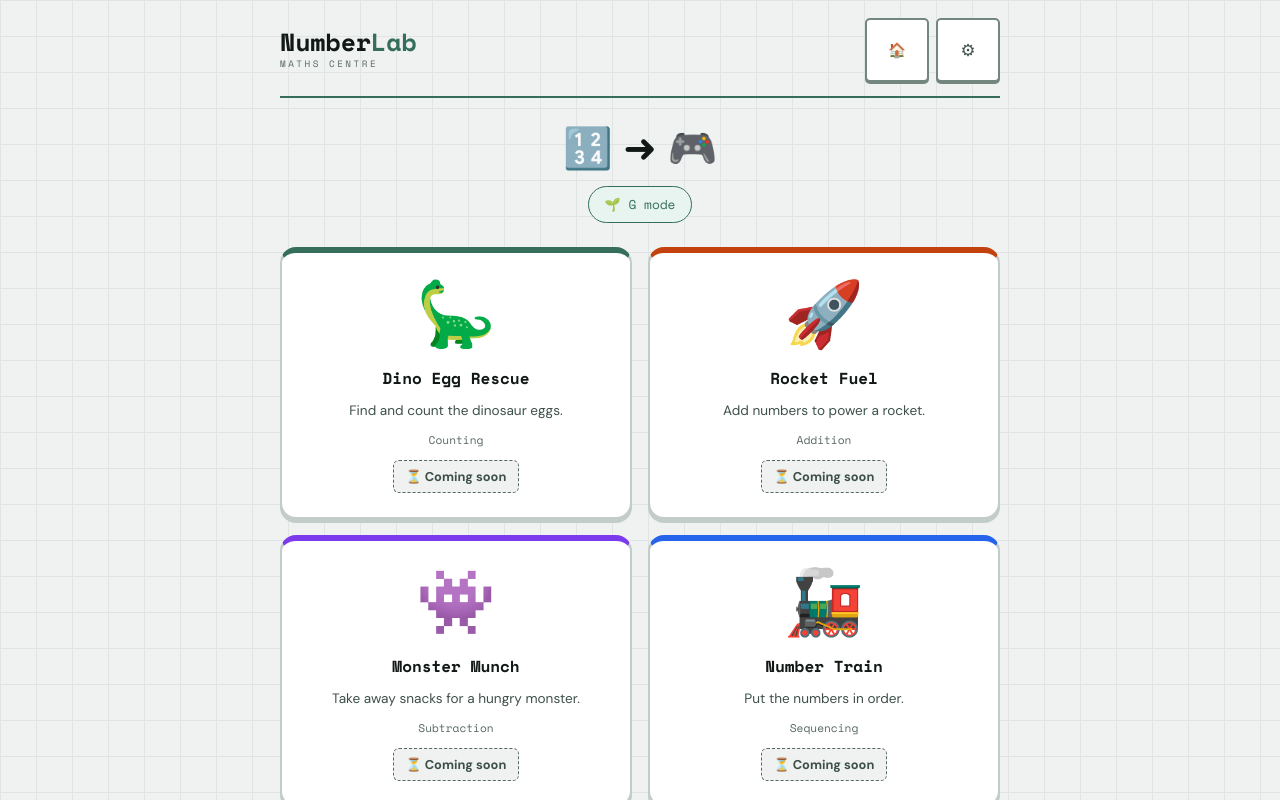
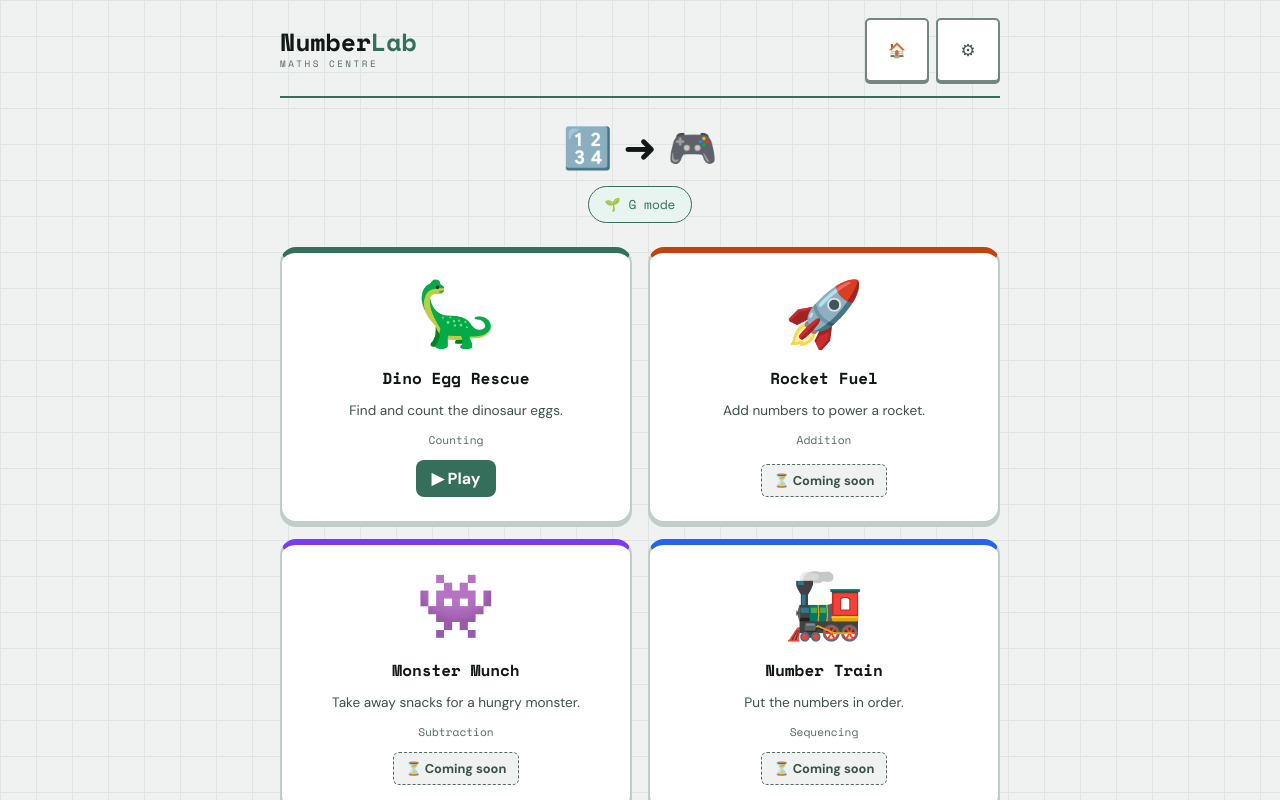
Before and after one commit to pibrahi/letter-lab, a website with bundled scripts: page public/numbers/index.html in a window 1280 px wide. Built offline with nearby package versions, Linux system fonts and the light colour scheme.

Commit message:
NumberLab: enable the Dino Egg Rescue card; sitemap, docs and site tests

```diff
--- a/public/numbers/index.html
+++ b/public/numbers/index.html
@@ -70,11 +70,11 @@
     <p class="visual-tagline"><span aria-hidden="true">🔢 ➜ 🎮</span><span class="visually-hidden">Choose a game</span></p>
     <p class="difficulty-pill" id="difficultyPill"></p>
     <div class="game-grid">
-      <div class="game-card is-soon card-0" aria-disabled="true">
+      <a class="game-card card-0" href="games/dino-egg-rescue/">
         <span class="card-icon" aria-hidden="true">🦕</span>
         <h2>Dino Egg Rescue</h2><p>Find and count the dinosaur eggs.</p>
-        <span class="skill-tag">Counting</span><span class="soon-badge">⏳ Coming soon</span>
-      </div>
+        <span class="skill-tag">Counting</span><span class="play-badge">▶ Play</span>
+      </a>
       <div class="game-card is-soon card-1" aria-disabled="true">
         <span class="card-icon" aria-hidden="true">🚀</span>
         <h2>Rocket Fuel</h2><p>Add numbers to power a rocket.</p>
--- a/public/numbers/numbers.css
+++ b/public/numbers/numbers.css
@@ -42,3 +42,8 @@ footer a { display: inline-flex; align-items: center; min-height: 64px; padding:
 @media (prefers-reduced-motion: reduce) {
   *, *::before, *::after { animation: none !important; transition: none !important; }
 }
+
+a.game-card { text-decoration: none; cursor: pointer; transition: transform 0.15s; }
+a.game-card:hover, a.game-card:focus-visible { border-color: var(--viridian-text); transform: translateY(-3px); outline: 3px solid var(--viridian-text); outline-offset: 3px; }
+a.game-card:active { transform: translateY(2px); }
+.play-badge { padding: 8px 16px; border-radius: 8px; background: var(--viridian); color: var(--button-text); font-weight: 700; }
--- a/public/sitemap.xml
+++ b/public/sitemap.xml
@@ -7,5 +7,6 @@
   <url><loc>https://letterlab.cc/puzzle-words/</loc><priority>0.8</priority><changefreq>weekly</changefreq></url>
   <url><loc>https://letterlab.cc/memory-match/</loc><priority>0.8</priority><changefreq>weekly</changefreq></url>
   <url><loc>https://letterlab.cc/numbers/</loc><priority>0.8</priority><changefreq>weekly</changefreq></url>
+  <url><loc>https://letterlab.cc/numbers/games/dino-egg-rescue/</loc><priority>0.8</priority><changefreq>weekly</changefreq></url>
   <url><loc>https://letterlab.cc/privacy/</loc><priority>0.3</priority><changefreq>yearly</changefreq></url>
 </urlset>
--- a/test/numbers-site.test.js
+++ b/test/numbers-site.test.js
@@ -4,13 +4,13 @@ const fs = require('node:fs');
 const path = require('node:path');
 const root = path.resolve(__dirname, '../public');
 const read = file => fs.readFileSync(path.join(root, file), 'utf8');
-test('NumberLab scaffold has safe markup, ordered scripts, disabled games and navigation', () => {
+test('NumberLab scaffold has safe markup, ordered scripts, playable game and navigation', () => {
   const html = read('numbers/index.html');
   assert.doesNotMatch(html, /<style[\s>]|\sstyle\s*=|\son\w+\s*=|<script(?![^>]*\bsrc=)/i);
   assert.deepEqual([...html.matchAll(/<script src="([^"]+)"/g)].map(m => m[1]), ['../_shared/lab.js','engine/levels.js','engine/adapt.js','engine/store.js','numbers.js']);
-  assert.equal([...html.matchAll(/<div class="game-card is-soon[^"]*" aria-disabled="true">/g)].length, 5);
+  assert.equal([...html.matchAll(/<div class="game-card is-soon[^"]*" aria-disabled="true">/g)].length, 4);
   for (const title of ['Dino Egg Rescue','Rocket Fuel','Monster Munch','Number Train','Who Has More?']) assert.ok(html.includes(title));
-  assert.equal([...html.matchAll(/⏳ Coming soon/g)].length, 5);
+  assert.equal([...html.matchAll(/⏳ Coming soon/g)].length, 4);
   assert.match(read('index.html'), /href="numbers\/"/);
   assert.match(read('hub.js'), /https:\/\/letterlab.cc\/numbers\//);
   assert.match(read('sitemap.xml'), /<loc>https:\/\/letterlab.cc\/numbers\/<\/loc><priority>0.8<\/priority><changefreq>weekly/);
@@ -25,3 +25,15 @@ test('NumberLab files obey visual and anonymous policy', () => {
   }
   walk(path.join(root, 'numbers'));
 });
+
+test('Dino Egg Rescue has safe markup, ordered scripts and five stars', () => {
+  const home = read('numbers/index.html');
+  assert.match(home, /<a class="game-card card-0" href="games\/dino-egg-rescue\/">/);
+  assert.equal([...home.matchAll(/<a class="game-card /g)].length, 1);
+  assert.match(home, /▶ Play/);
+  const html = read('numbers/games/dino-egg-rescue/index.html');
+  assert.doesNotMatch(html, /<style[\s>]|\sstyle\s*=|\son\w+\s*=|<script(?![^>]*\bsrc=)/i);
+  assert.deepEqual([...html.matchAll(/<script src="([^"]+)"/g)].map(m => m[1]), ['../../../_shared/lab.js','../../engine/levels.js','../../engine/adapt.js','../../engine/store.js','../../engine/counting.js','game.js']);
+  for (let i = 0; i < 5; i++) assert.ok(html.includes(`id="star${i}"`));
+  assert.match(read('sitemap.xml'), /<loc>https:\/\/letterlab.cc\/numbers\/games\/dino-egg-rescue\/<\/loc>/);
+});
```
Also changed, not shown: README.md, public/numbers/games/README.md.
